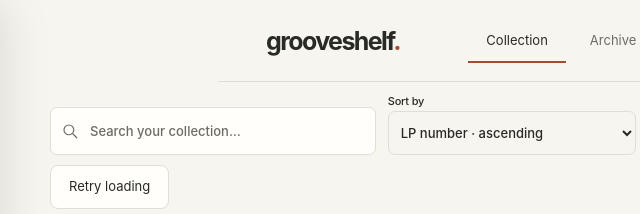
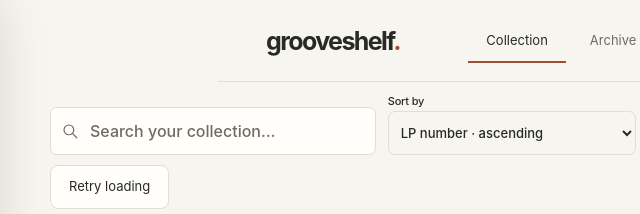
Before and after one commit to mziethen/grooveshelf, a website with bundled scripts: page frontend/index.html in a window 1280 px wide. Shown: the top 214 px of the page, 14-654 px from the left. Built offline with nearby package versions, Linux system fonts and the light colour scheme; files whose address does not match are found by name.

Commit message:
Keep compact search text readable (#148)

```diff
--- a/frontend/design.css
+++ b/frontend/design.css
@@ -392,7 +392,7 @@
 body[data-workspace=listening] .view-toggle {display:none;}
 .collection-control-row {display:grid;grid-template-columns:minmax(180px,1fr) minmax(0,2.5fr);align-items:end;gap:12px;padding-top:12px;}
 .collection-control-row .toolbar {min-height:44px;padding:0 10px;}
-.collection-control-row .search input {min-height:44px;padding:8px 0;font-size:13px;}
+.collection-control-row .search input {min-height:44px;padding:8px 0;font-size:16px;}
 .collection-control-row .search-hint {display:none;}
 body:not([data-workspace=listening]) .collection-control-row .browse-controls {padding:0;gap:10px;grid-template-columns:minmax(150px,1.2fr) minmax(110px,1fr) minmax(120px,1fr) auto;}
 .collection-control-row .browse-controls label:not(.browse-favorites) {position:relative;padding-top:0;font-size:11px;}
```
